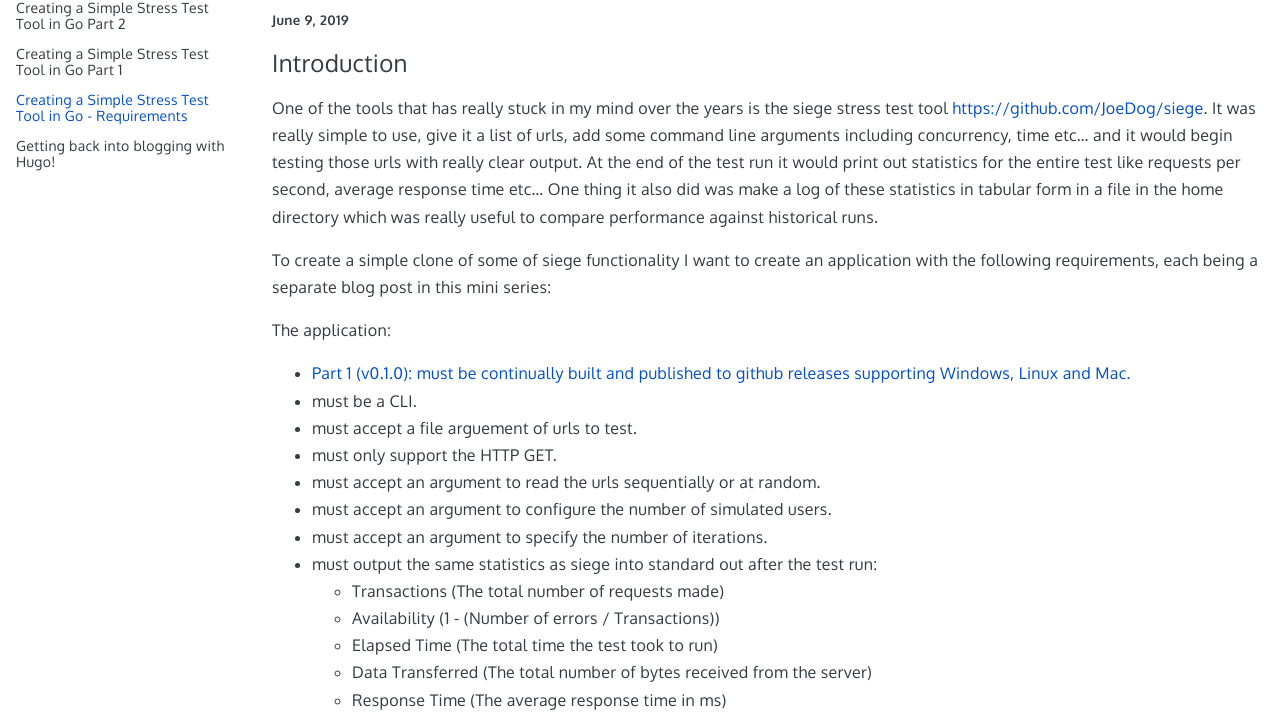
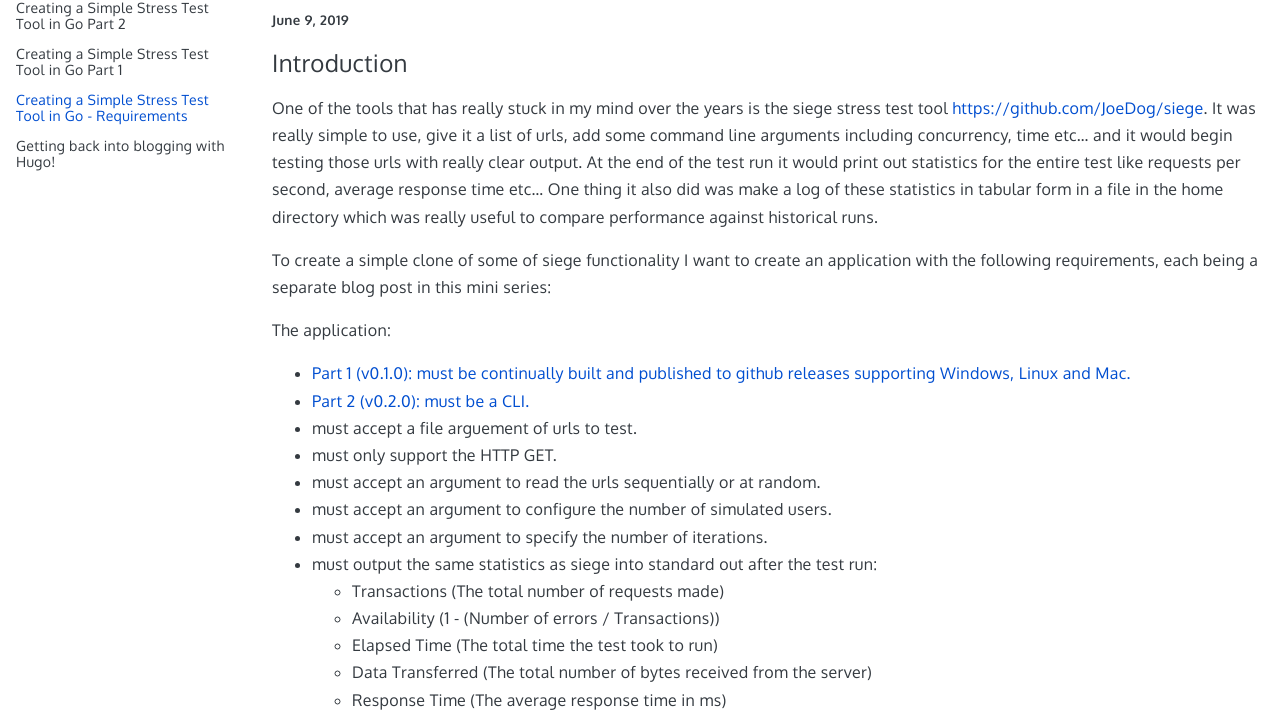
Before and after one commit to REAANDREW/reaandrew.github.io, a plain HTML site: page posts/creating-a-simple-stress-test-tool-in-go/index.html in a window 1280 px wide. Shown: the part 74-793 px from the top of the page. Drawn offline with Linux system fonts and the light colour scheme.

Commit message:
rebuilding site Tue Jun 11 19:33:14 UTC 2019

```diff
--- a/posts/creating-a-simple-stress-test-tool-in-go/index.html
+++ b/posts/creating-a-simple-stress-test-tool-in-go/index.html
@@ -184,7 +184,7 @@ https://github.com/alex-shpak/hugo-book
 
 <ul>
 <li><a href="/posts/creating-a-simple-stress-test-tool-in-go-part-1/">Part 1 (v0.1.0): must be continually built and published to github releases supporting Windows, Linux and Mac.</a></li>
-<li>must be a CLI.</li>
+<li><a href="/posts/creating-a-simple-stress-test-tool-in-go-part-2/">Part 2 (v0.2.0): must be a CLI.</a></li>
 <li>must accept a file arguement of urls to test.</li>
 <li>must only support the HTTP GET.</li>
 <li>must accept an argument to read the urls sequentially or at random.</li>
```
